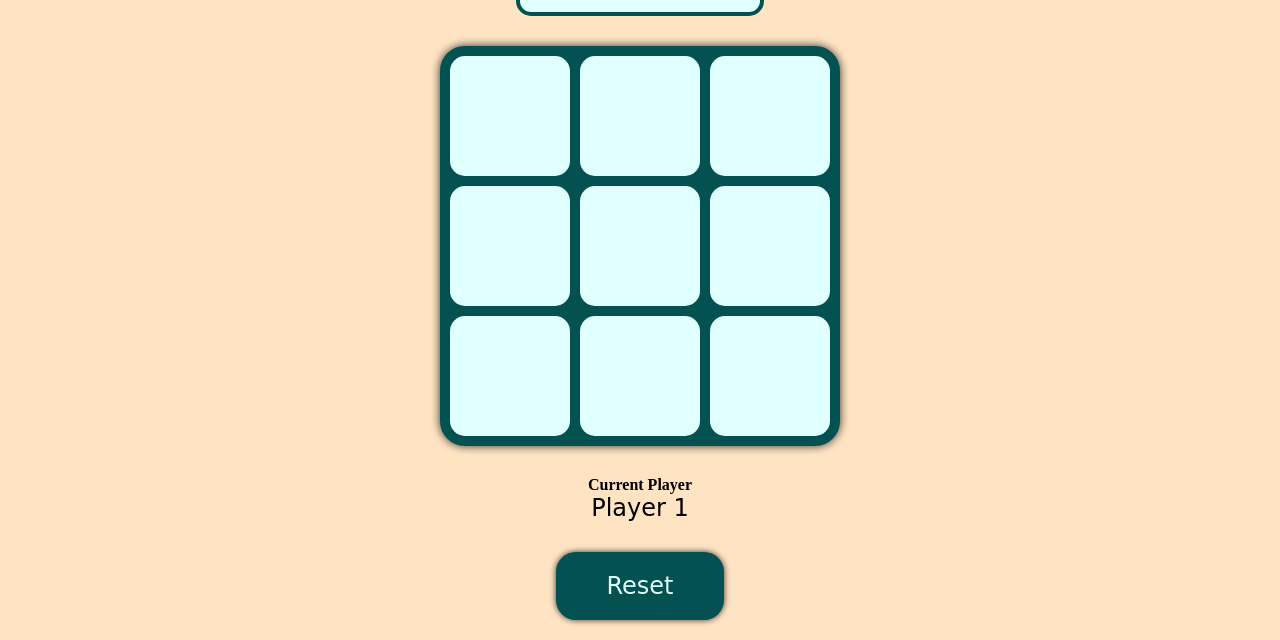
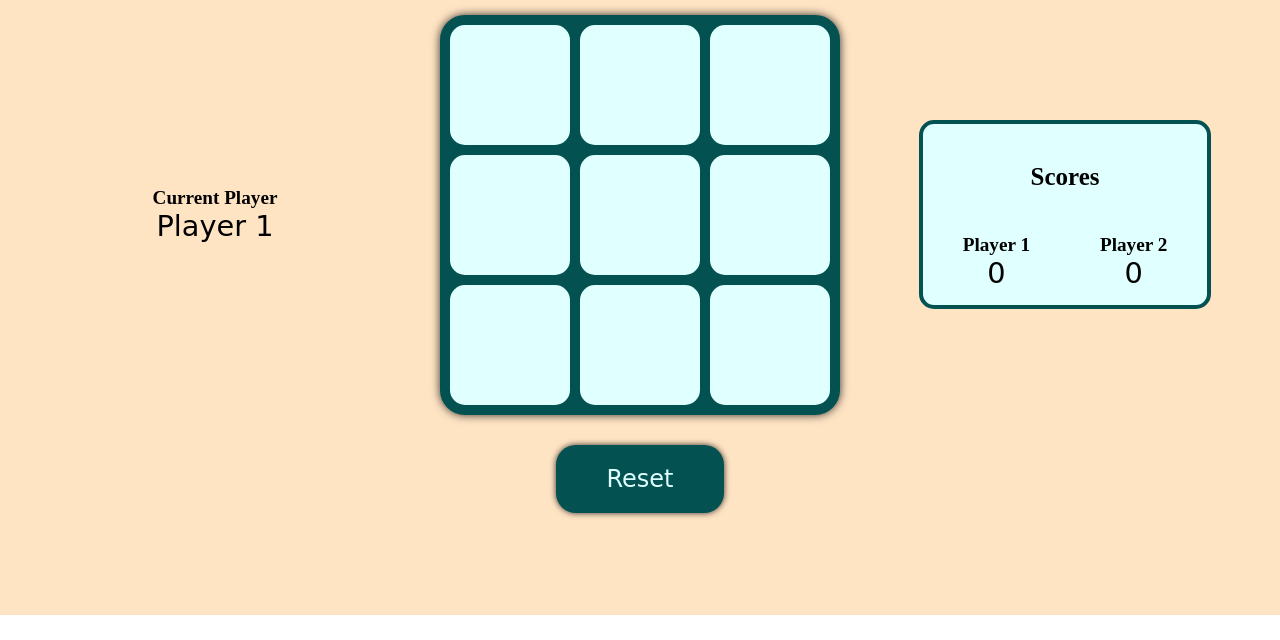
Before and after one commit to an4s911/odin-tictactoe, a plain HTML site: page index.html in a window 1280 px wide. Shown: the part 185-825 px from the top of the page. After the commit the page ends 800 px from the top, so only its background shows below. Drawn offline with Linux system fonts and the light colour scheme; a web font is replaced by a local one.

Commit message:
Responsive Design

```diff
--- a/index.html
+++ b/index.html
@@ -16,11 +16,11 @@
 
         <div class="scores">
             <h4>Scores</h4>
-            <div class="player-1">
+            <div class="player-1 score">
                 <h5>Player 1</h5>
                 <p>0</p>
             </div>
-            <div class="player-2">
+            <div class="player-2 score">
                 <h5>Player 2</h5>
                 <p>0</p>
             </div>
--- a/style.css
+++ b/style.css
@@ -12,6 +12,14 @@
 main {
     min-height: 100vh;
     display: grid;
+
+    grid-template-areas:
+        "heading"
+        "scores"
+        "game-board"
+        "current-player"
+        "reset-btn";
+
     place-content: center;
     justify-items: center;
     gap: 30px;
@@ -23,6 +31,7 @@ main {
 }
 
 main > h1 {
+    grid-area: heading;
     font-size: 3em;
 }
 
@@ -35,6 +44,8 @@ main > h1 > :last-child {
     --radius: 25px;
     --border-width: 10px;
     --nested-radius: calc(var(--radius) - var(--border-width));
+
+    grid-area: game-board;
 
     display: grid;
     grid-template-columns: repeat(3, var(--box-size));
@@ -74,6 +85,8 @@ main > h1 > :last-child {
 }
 
 #reset-btn {
+    grid-area: reset-btn;
+
     padding: 20px 50px;
     border-radius: 20px;
     border: none;
@@ -93,6 +106,8 @@ main > h1 > :last-child {
 }
 
 .current-player {
+    grid-area: current-player;
+
     display: flex;
     flex-direction: column;
     align-items: center;
@@ -109,7 +124,11 @@ main > h1 > :last-child {
 }
 
 .scores {
-    display: flex;
+    grid-area: scores;
+
+    display: grid;
+    grid-template-columns: 3fr 2fr 2fr;
+
     justify-content: space-between;
     align-items: center;
     gap: 20px;
@@ -125,7 +144,7 @@ main > h1 > :last-child {
     font-size: 1.3em;
 }
 
-.scores > div {
+.scores > .score {
     display: flex;
     flex-direction: column;
     align-items: center;
@@ -139,3 +158,35 @@ main > h1 > :last-child {
 .scores p {
     font-size: 1.5em;
 }
+
+@media screen and (min-width: 1080px) {
+    main {
+        grid-template-areas:
+            "heading heading heading"
+            "current-player game-board scores"
+            ". reset-btn .";
+
+        grid-template-columns: 1fr 1fr 1fr;
+    }
+
+    .scores,
+    .current-player {
+        align-self: center;
+        font-size: 1.2rem;
+    }
+
+    .scores {
+        grid-template-columns: 1fr 1fr;
+        grid-template-rows: 4fr 3fr;
+        width: 75%;
+    }
+
+    .scores > .score {
+        border-radius: 10px;
+    }
+
+    .scores > h4 {
+        grid-column: 1 / 3;
+        text-align: center;
+    }
+}
```
